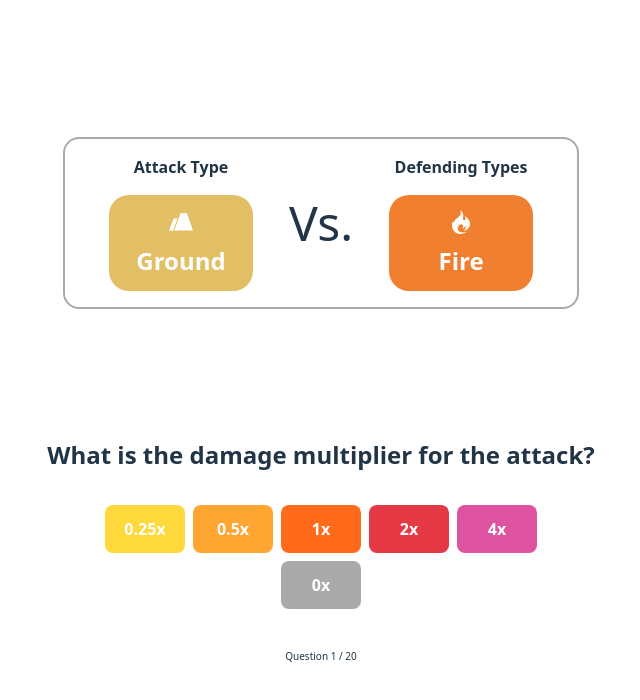
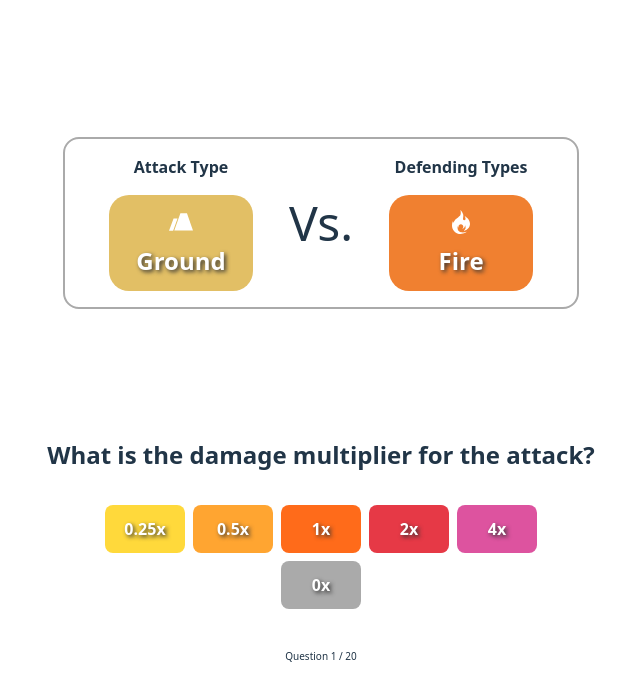
Before and after one commit to kamencoder/pokemon-weakness, a React (Vite) app: page / in a window 1280 px wide. Shown: the top 700 px of the page, without its empty margins (319-959 px from the left). Built offline with nearby package versions, Linux system fonts and the light colour scheme.

Commit message:
Add text shadow for readability

```diff
--- a/src/App.css
+++ b/src/App.css
@@ -48,6 +48,7 @@
   color: white;
   padding: 0.5em;
   border-radius: 20px;
+  text-shadow: 2px 2px 4px #333;
 }
 
 .matchup-section-text {
@@ -78,6 +79,7 @@
   color: white;
   font-weight: bold;
   padding: 0.5em;
+  text-shadow: 2px 2px 4px #333;
 }
 
 .primary-button {
```
